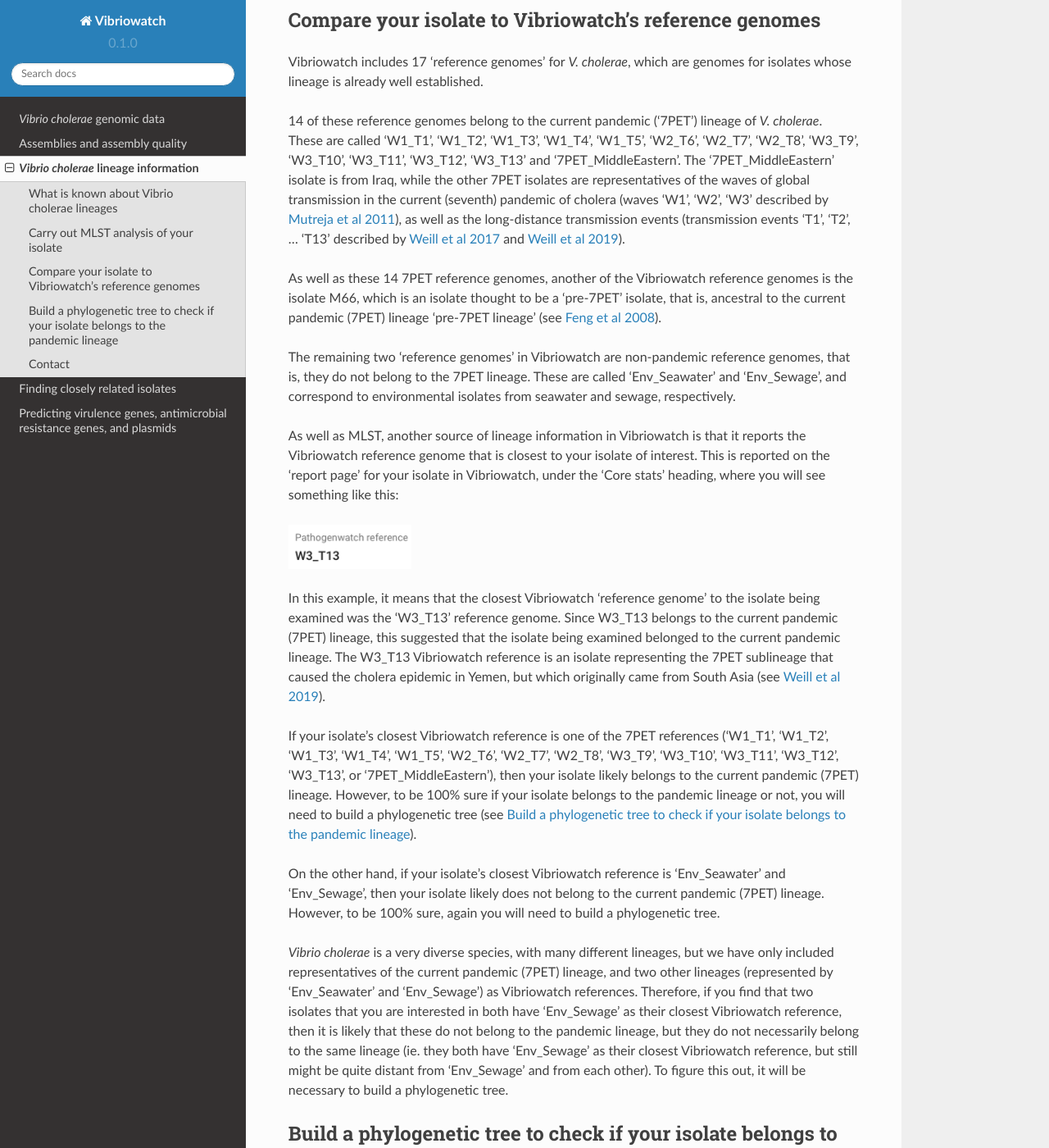
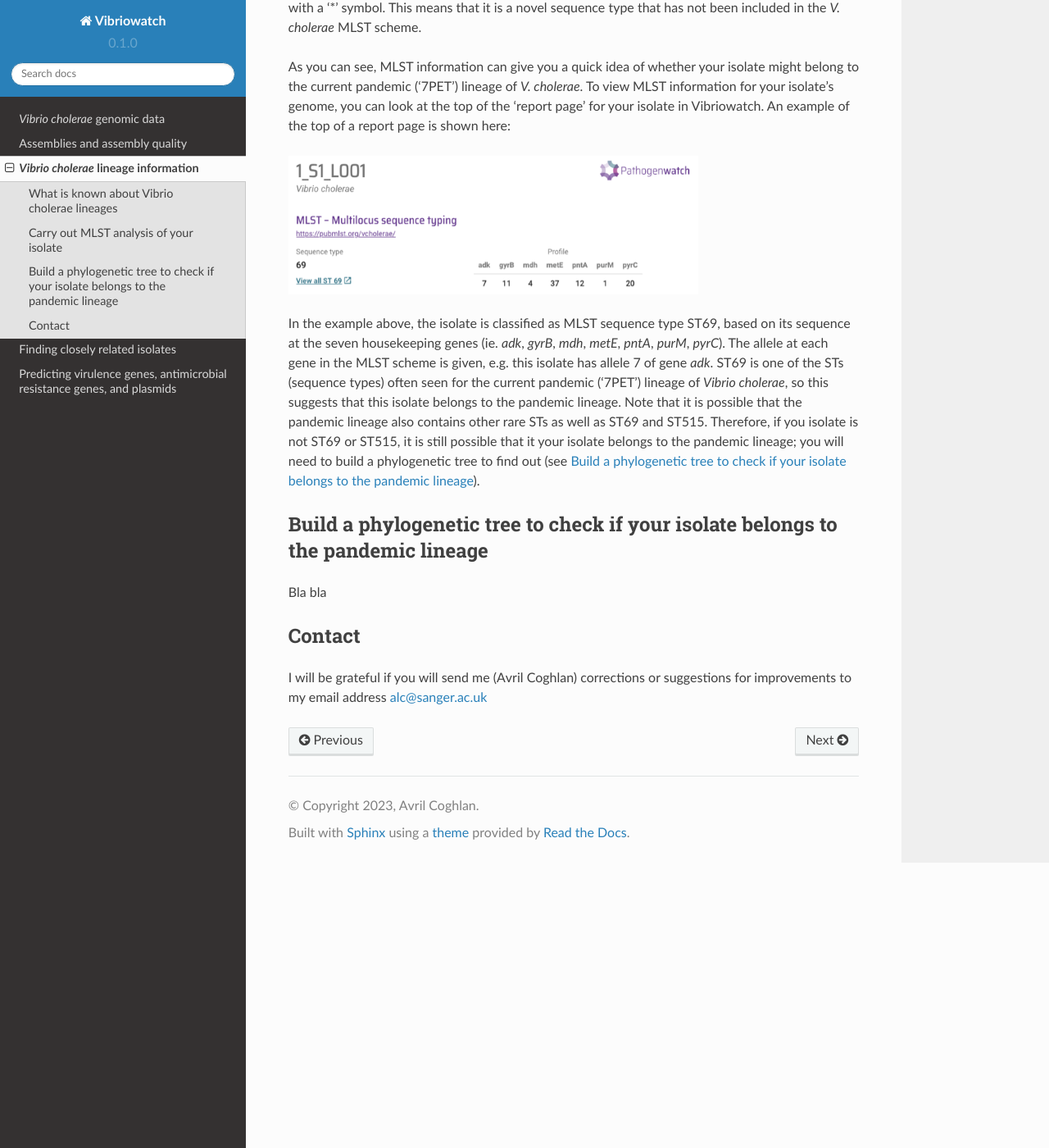
Before and after one commit to avrilcoghlan/vibriowatch, a Sphinx documentation site: the page built from docs/source/mlst.rst, in a window 1280 px wide and 1400 px high, scrolled down 3979 px. Shown: the whole window at 82% size. Built offline with Sphinx 7.4.7 and the Read the Docs theme 2.0.0, drawn with Linux system fonts in a browser that asks for light colours; some of the changed text lies outside the part shown.

Commit message:
Update mlst.rst
Added more info on MLST, removed section on reference genomes.

```diff
--- a/docs/source/mlst.rst
+++ b/docs/source/mlst.rst
@@ -5,7 +5,6 @@
 
 * `What is known about Vibrio cholerae lineages`_.
 * `Carry out MLST analysis of your isolate`_.
-* `Compare your isolate to Vibriowatch's reference genomes`_.
 * `Build a phylogenetic tree to check if your isolate belongs to the pandemic lineage`_.
 
 What is known about Vibrio cholerae lineages
@@ -31,7 +30,7 @@
 .. _Domman et al 2017: https://pubmed.ncbi.nlm.nih.gov/29123068/
 
 .. image:: Picture46.png
-  :width: 650
+  :width: 450
 
 The 7PET, Gulf Coast and MX-2 lineages belong to the PG-1 clade previously described by `Chun et al 2009`_, while the Classical lienage belongs to the PG-2 clade described by `Chun et al 2009`_.
 
@@ -54,6 +59,13 @@
 .. _Chun et al 2009: https://pubmed.ncbi.nlm.nih.gov/19720995/
 
 .. image:: Picture25.png
+  :width: 650
+
+Note that you can produce such a figure yourself, by looking at the collection that you made for the `Chun et al 2009`_  isolates, clicking on the 'Timeline' menu below the tree, and choosing 'Typing' instead of 'Timeline', and then selecting the column 'ST' to show the MLST sequence type beside the leaves of the tree (remember also to change the tree display settings so that 'Show leaf labels' is turned on):
+
+.. _Chun et al 2009: https://pubmed.ncbi.nlm.nih.gov/19720995/
+
+.. image:: Picture47.png
   :width: 650
 
 You can see that isolates MO10, B33, MJ-1236, CIRS_101, N16961 and RC9, which belong to the current pandemic lineage (7PET lineage), all have MLST sequence type ST69. Another sequence type that is sometimes seen for pandemic lineage *V. cholerae* is ST515 (see `Cheney et al 2021`_).
@@ -78,41 +90,6 @@
 In the example above, the isolate is classified as MLST sequence type ST69, based on its sequence at the seven housekeeping genes (ie. *adk*, *gyrB*, *mdh*, *metE*, *pntA*, *purM*, *pyrC*). The allele at each gene in the MLST scheme is given, e.g. this isolate has allele 7 of gene *adk*.
 ST69 is one of the STs (sequence types) often seen for the current pandemic ('7PET') lineage of *Vibrio cholerae*, so this suggests that this isolate belongs to the pandemic lineage. Note that it is possible that the pandemic lineage also contains other rare STs as well as ST69 and ST515. Therefore, if you isolate is not ST69 or ST515, it is still possible that it your isolate belongs to the pandemic lineage; you will need to build a phylogenetic tree to find out (see `Build a phylogenetic tree to check if your isolate belongs to the pandemic lineage`_).
 
-Compare your isolate to Vibriowatch's reference genomes
--------------------------------------------------------
-
-Vibriowatch includes 17 'reference genomes' for *V. cholerae*, which are genomes for isolates whose lineage is already well established.
-
-14 of these reference genomes belong to the current pandemic ('7PET') lineage of *V. cholerae*. These are called 'W1_T1', 'W1_T2', 'W1_T3', 'W1_T4', 'W1_T5', 'W2_T6', 'W2_T7', 'W2_T8', 'W3_T9', 'W3_T10', 'W3_T11', 'W3_T12', 'W3_T13' and '7PET_MiddleEastern'. The '7PET_MiddleEastern' isolate is from Iraq, while the other 7PET isolates are representatives of the waves of global transmission in the current (seventh) pandemic of cholera (waves 'W1', 'W2', 'W3' described by `Mutreja et al 2011`_), as well as the long-distance transmission events (transmission events 'T1', 'T2', ... 'T13' described by `Weill et al 2017`_ and `Weill et al 2019`_).
-
-.. _Mutreja et al 2011: https://pubmed.ncbi.nlm.nih.gov/21866102/
-
-.. _Weill et al 2017: https://pubmed.ncbi.nlm.nih.gov/29123067/
-
-.. _Weill et al 2019: https://pubmed.ncbi.nlm.nih.gov/30602788/
-
-As well as these 14 7PET reference genomes, another of the Vibriowatch reference genomes is the isolate M66, which is an isolate thought to be a 'pre-7PET' isolate, that is, ancestral to the current pandemic (7PET) lineage 'pre-7PET lineage' (see `Feng et al 2008`_).
-
-.. _Feng et al 2008: https://pubmed.ncbi.nlm.nih.gov/19115014/
-
-The remaining two 'reference genomes' in Vibriowatch are non-pandemic reference genomes, that is, they do not belong to the 7PET lineage. These are called 'Env_Seawater' and 'Env_Sewage', and correspond to environmental isolates from seawater and sewage, respectively.
-
-As well as MLST, another source of lineage information in Vibriowatch is that it reports the Vibriowatch reference genome that is closest to your isolate of interest. This is reported on the 'report page' for your isolate in Vibriowatch, under the 'Core stats' heading, where you will see something like this:
-
-.. image:: Picture16.png
-  :width: 150
-
-In this example, it means that the closest Vibriowatch 'reference genome' to the isolate being examined was the 'W3_T13' reference genome. Since W3_T13 belongs to the current pandemic (7PET) lineage, this suggested that the isolate being examined belonged to the current pandemic lineage. The W3_T13 Vibriowatch reference is an isolate representing the 7PET sublineage that caused the cholera epidemic in Yemen, but which originally came from South Asia (see `Weill et al 2019`_).
-
-.. _Weill et al 2019: https://pubmed.ncbi.nlm.nih.gov/30602788/
-
-If your isolate's closest Vibriowatch reference is one of the 7PET references ('W1_T1', 'W1_T2', 'W1_T3', 'W1_T4', 'W1_T5', 'W2_T6', 'W2_T7', 'W2_T8', 'W3_T9', 'W3_T10', 'W3_T11', 'W3_T12', 'W3_T13', or '7PET_MiddleEastern'), then your isolate likely belongs to the current pandemic (7PET) lineage. However, to be 100% sure if your isolate belongs to the pandemic lineage or not, you will need to build a phylogenetic tree (see `Build a phylogenetic tree to check if your isolate belongs to the pandemic lineage`_).
-
-On the other hand, if your isolate's closest Vibriowatch reference is 'Env_Seawater' and 'Env_Sewage', then your isolate likely does not belong to the current pandemic (7PET) lineage. However, to be 100% sure, again you will need to build a phylogenetic tree.
-
-*Vibrio cholerae* is a very diverse species, with many different lineages, but we have only included representatives of the current pandemic (7PET) lineage, and two other lineages (represented by 'Env_Seawater' and 'Env_Sewage') as Vibriowatch references. Therefore, if you find that two isolates
-that you are interested in both have 'Env_Sewage' as their closest Vibriowatch reference, then it is likely that these do not belong to the pandemic lineage, but they do not necessarily belong to the same lineage (ie. they both have 'Env_Sewage' as their closest Vibriowatch reference, but still might be quite distant from 'Env_Sewage' and from each other). To figure this out, it will be necessary to build a phylogenetic tree.
-
 Build a phylogenetic tree to check if your isolate belongs to the pandemic lineage
 ----------------------------------------------------------------------------------
 
```
Also changed, not shown: other parts of docs/source/mlst.rst (+7 -1 lines).
